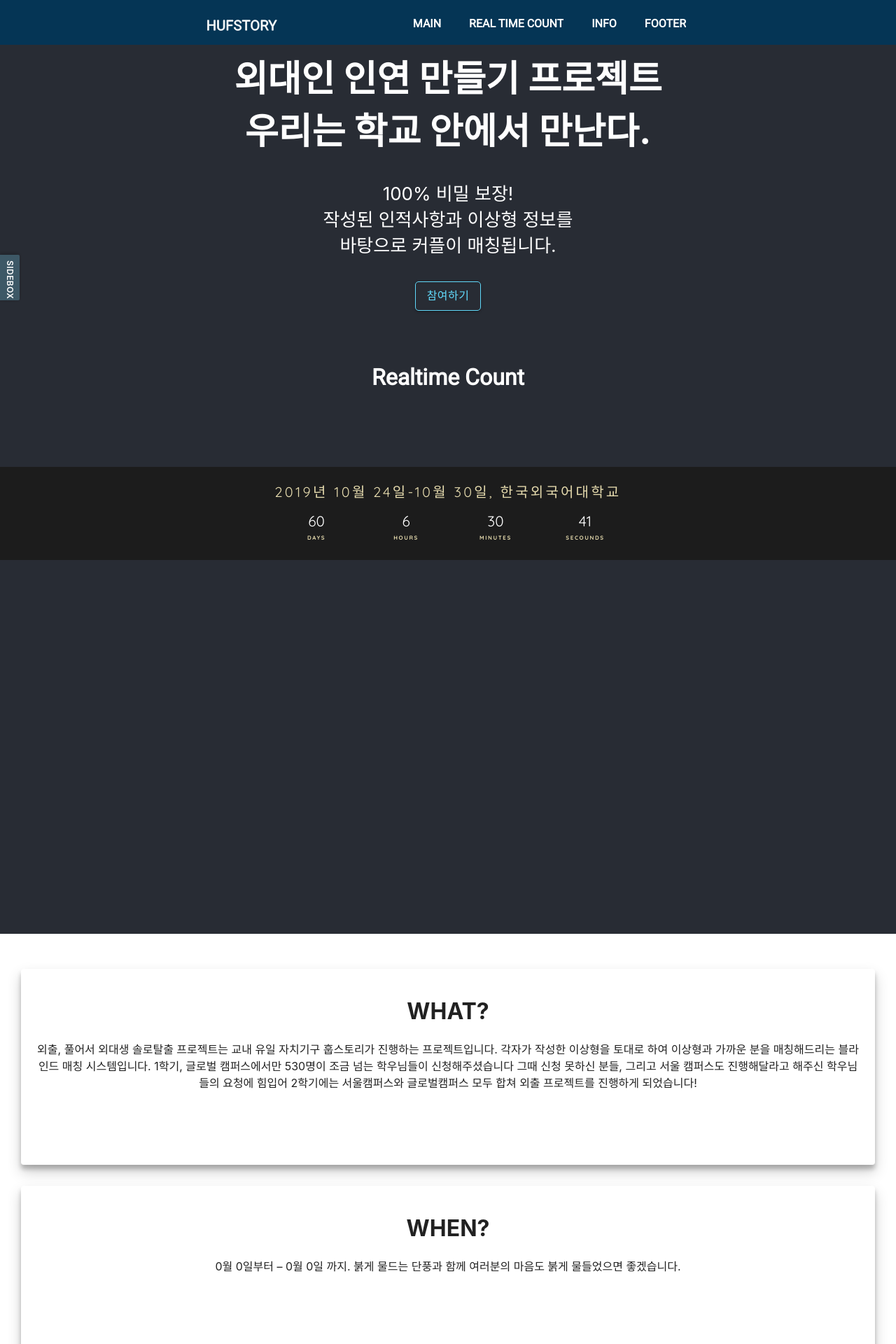
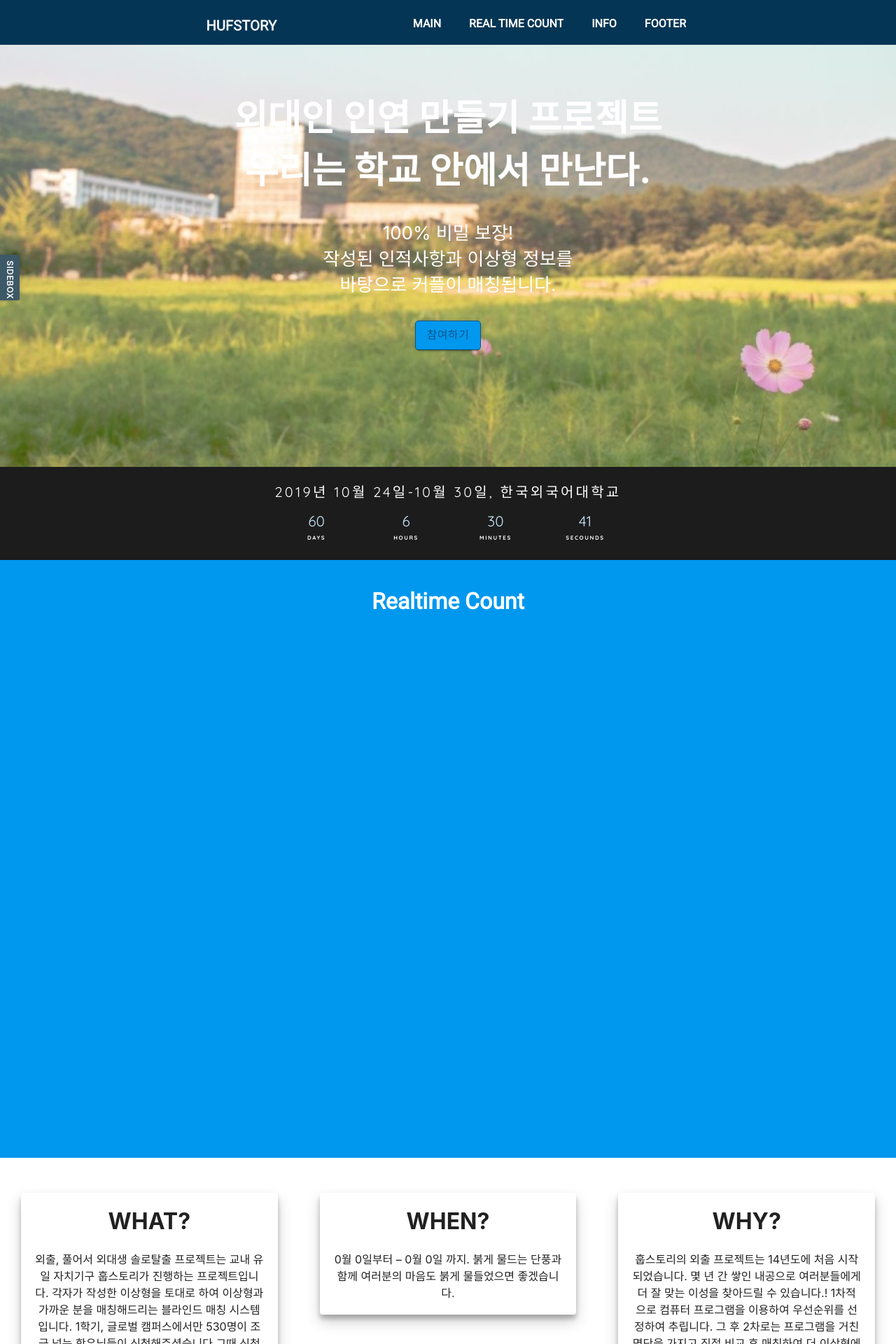
Before and after one commit to hufstory/project-Oechul-front, a React (Create React App) app: page / in a window 1280 px wide. Shown: the top 1920 px of the page at 70% size. Built offline with nearby package versions, Linux system fonts and the light colour scheme.

Commit message:
20190930

```diff
--- a/src/components/Body/Count/Count.js
+++ b/src/components/Body/Count/Count.js
@@ -17,6 +17,7 @@ class Count extends Component {
                 <Grid
                     container
                     justify="center">
+
                     {/*<Box*/}
                     {/*    boxShadow={1}*/}
                     {/*    bgcolor="background.paper"*/}
--- a/src/components/Body/Count/Count.scss
+++ b/src/components/Body/Count/Count.scss
@@ -2,7 +2,7 @@
 
 .count {
   padding: 5vh 0 5vh 0;
-  background-color: #282c34;
+  background-color: #0098ef;
 
 
   .title {
--- a/src/components/Body/Intro/index.js
+++ b/src/components/Body/Intro/index.js
@@ -5,11 +5,10 @@ import "./style.scss";
 
 const style = {
     Paper: {
-        height: '15rem',
+        height: 'auto',
         overflow: 'hidden',
         margin: '30px',
-        marginBottom: "30px",
-        padding: '20px',
+        padding: '0 20px 20px 20px',
         textAlign: 'center',
         boxShadow: '0 10px 20px rgba(0,0,0,0.19), 0 6px 6px rgba(0,0,0,0.23)'
     },
@@ -20,6 +19,10 @@ const style = {
 const Intro = () => {
     return (
         <>
+            <Grid
+                container
+            >
+                <Grid item xs={12} md={4}>
                 <Paper style={style.Paper}>
                     <h1>WHAT?</h1>
                     <div>
@@ -30,6 +33,8 @@ const Intro = () => {
                     <div style={style.bar}>
                     </div>
                 </Paper>
+                </Grid>
+                <Grid item xs={12} md={4}>
                 <Paper style={style.Paper}>
                     <h1>WHEN?</h1>
                     <div>
@@ -37,6 +42,8 @@ const Intro = () => {
 붉게 물드는 단풍과 함께 여러분의 마음도 붉게 물들었으면 좋겠습니다.
                     </div>
                 </Paper>
+                </Grid>
+                <Grid item xs={12} md={4}>
                 <Paper style={style.Paper}>
                     <h1>WHY?</h1>
                     <div>
@@ -45,6 +52,8 @@ const Intro = () => {
 1차적으로 컴퓨터 프로그램을 이용하여 우선순위를 선정하여 추립니다. 그 후 2차로는 프로그램을 거친 명단을 가지고 직접 비교 후 매칭하여 더 이상형에 가까운 분과 매칭 될 수 있도록 노력합니다.
                     </div>
                 </Paper>
+                </Grid>
+            </Grid>
         </>
     )
 }
--- a/src/components/Body/Intro/style.scss
+++ b/src/components/Body/Intro/style.scss
@@ -1,5 +1,5 @@
 Paper {
-    margin: 10px;
+    word-break: keep-all;
     &::after {
         display: block;
         border-right: 1px solid red;
--- a/src/components/Body/Main/index.js
+++ b/src/components/Body/Main/index.js
@@ -2,15 +2,12 @@ import React from 'react';
 import "./style.scss";
 import Button from '@material-ui/core/Button';
 
-
 const Main = () => {
-
-
     return (
         <div id="main" className="Main">
             <header>
                 <div className="Main-Container">
-                    {/*<h5 className="Main-title">외대생 솔로탈출</h5>*/}
+                    {/* <h5 className="Main-title">외대생 솔로탈출</h5> */}
                     <h1 className="Main-Text">
                         외대인 인연 만들기 프로젝트
                     <br/>
--- a/src/components/Body/Main/style.scss
+++ b/src/components/Body/Main/style.scss
@@ -1,19 +1,24 @@
 .Main {
-    $deep-blue: #282c34 !default;
-    $blue: #61dafb !default;
-
+    $deep-blue: #0098ef !default;
+    $blue: #085689 !default;
+    padding: 7vh 0 0 0;
     text-align: center;
+    background-image: url("./1.jpg");
+    background-repeat: no-repeat;
+    background-size: cover;
 
     header {
-        background-color: $deep-blue;
+        // background-color: $deep-blue;
         width: 100%;
         min-height: 60vh;
+        padding: 0 0 33vh 0;
         display: flex;
         flex-direction: column;
         align-items: center;
         justify-content: center;
         font-size: calc(10px + 2vmin);
         color: white;
+        word-break: keep-all;
     }
     .Main-title {
         color: $blue;
--- a/src/components/Styles/Theme.js
+++ b/src/components/Styles/Theme.js
@@ -4,6 +4,8 @@ const BORDER_RADIUS = "4px"
 export default {
     // Identity color
     // https://app.zeplin.io/project/5d5ab607f4255751f342d5fa/screen/5d5add04e0f07c9bf9381a91
+    LightBlue300: '#0098ef',
+
     Blue100: '#C7E7FB',
     Blue200: '#92CCFE',
     Blue300: '#68B6E7',
--- a/src/components/lib/Timer/styles.scss
+++ b/src/components/lib/Timer/styles.scss
@@ -19,13 +19,14 @@
     text-align: center;
 
     p {
-      color: #e6dbae;
+      color: #fff;
       font-size: 1.25rem;
       font-weight: 400;
       margin: 0 auto;
       padding: 0;
       letter-spacing: 0.2rem;
       text-transform: uppercase;
+      word-break: keep-all;
 
       &:last-child {
         font-size: 0.75rem;
@@ -37,7 +38,7 @@
     }
 
     section {
-      color: #fff;
+      color: #c7e7fb;
       margin: 0 auto;
       line-height: 24px;
       font-size: 1rem;
```
Also changed, not shown: src/components/Body/Main/1.jpg (added).
